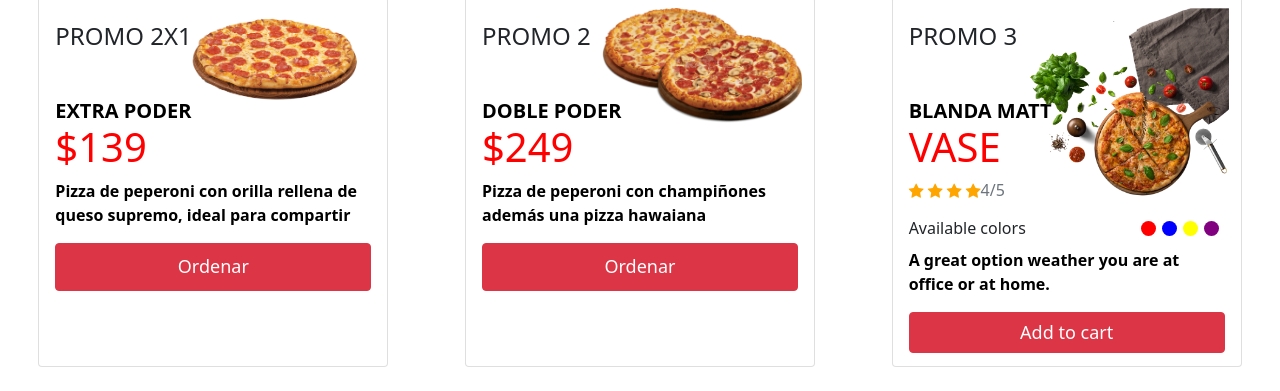
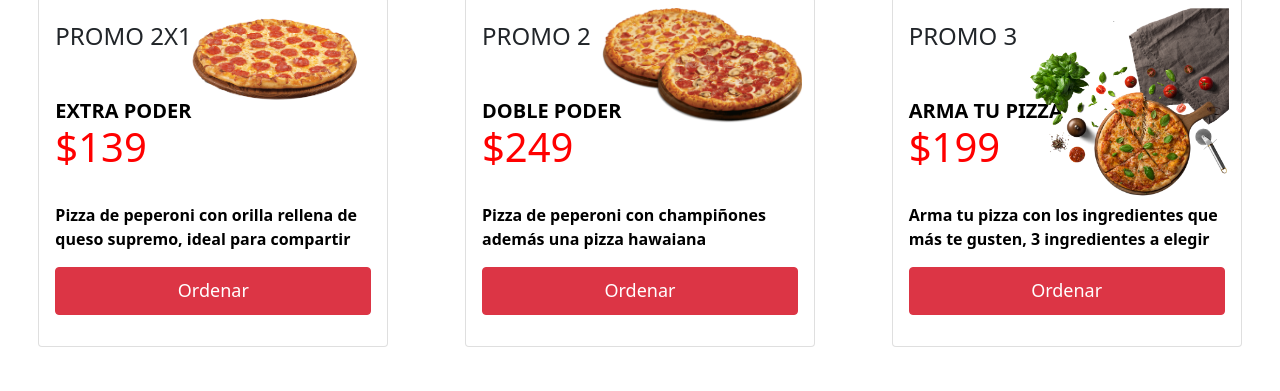
Before and after one commit to edwinkr9/PizzeriaQuesoSupremo, a plain HTML site: page Index.html in a window 1280 px wide. Shown: the part 409-800 px from the top of the page. Drawn offline with nearby package versions, Linux system fonts and the light colour scheme.

Commit message:
Update CSS

```diff
--- a/Index.html
+++ b/Index.html
@@ -85,6 +85,7 @@
               </div>
               <div class="image"> <img src="/img/pizza2x1.png" width="200"> </div>
           </div>
+          <br>
           <p>Pizza de peperoni con orilla rellena de queso supremo, ideal para compartir</p> <button class="btn btn-danger">Ordenar</button>
       </div>
       <div class="card p-3" id="card">
@@ -98,6 +99,7 @@
             </div>
             <div class="image"> <img src="/img/pizzanuevapromo.png" width="200"> </div>
         </div>
+        <br>
         <p>Pizza de peperoni con champiñones además una pizza hawaiana </p> <button class="btn btn-danger">Ordenar</button>
     </div>
     <div class="card p-3" id="card">
@@ -105,20 +107,14 @@
           <div class="mt-2">
               <h4 class="text-uppercase">Promo 3</h4>
               <div class="mt-5">
-                  <h5 class="text-uppercase mb-0">Blanda Matt</h5>
-                  <h1 class="main-heading mt-0">VASE</h1>
-                  <div class="d-flex flex-row user-ratings">
-                      <div class="ratings"> <i class="fa fa-star"></i> <i class="fa fa-star"></i> <i class="fa fa-star"></i> <i class="fa fa-star"></i> </div>
-                      <h6 class="text-muted ml-1">4/5</h6>
-                  </div>
+                  <h5 class="text-uppercase mb-0">Arma tu pizza</h5>
+                  <h1 class="main-heading mt-0">$199</h1>
               </div>
           </div>
           <div class="image"> <img src="/img/armatupizza.png" width="200"> </div>
       </div>
-      <div class="d-flex justify-content-between align-items-center mt-2 mb-2"> <span>Available colors</span>
-          <div class="colors"> <span></span> <span></span> <span></span> <span></span> </div>
-      </div>
-      <p>A great option weather you are at office or at home. </p> <button class="btn btn-danger">Add to cart</button>
+      <br>
+      <p>Arma tu pizza con los ingredientes que más te gusten, 3 ingredientes a elegir </p> <button class="btn btn-danger">Ordenar</button>
   </div>
   </div>
 <script src="https://cdn.jsdelivr.net/npm/bootstrap@5.0.1/dist/js/bootstrap.bundle.min.js"></script>
--- a/css/style.css
+++ b/css/style.css
@@ -30,7 +30,7 @@ p{
 }
 .card {
     width: 350px;
-    height: 370px
+    height: 350px
 }
 
 .image {
```
